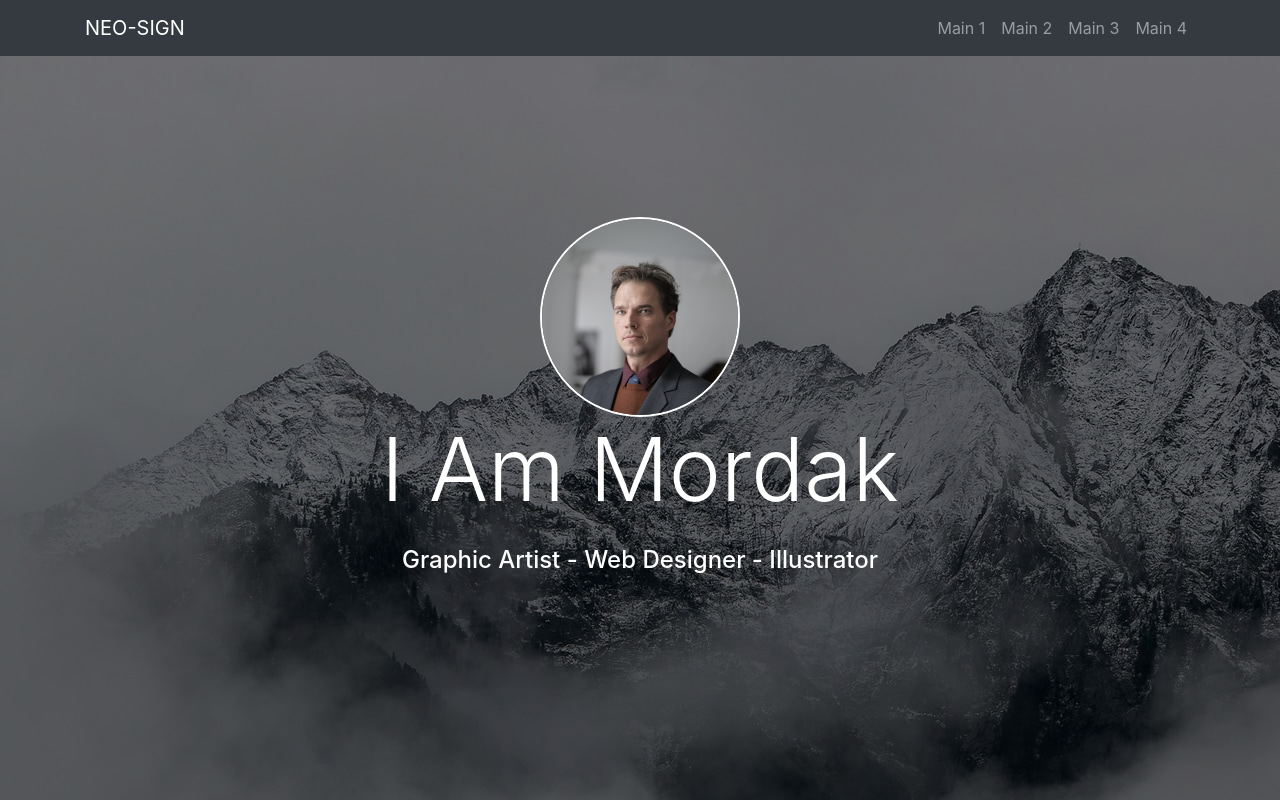
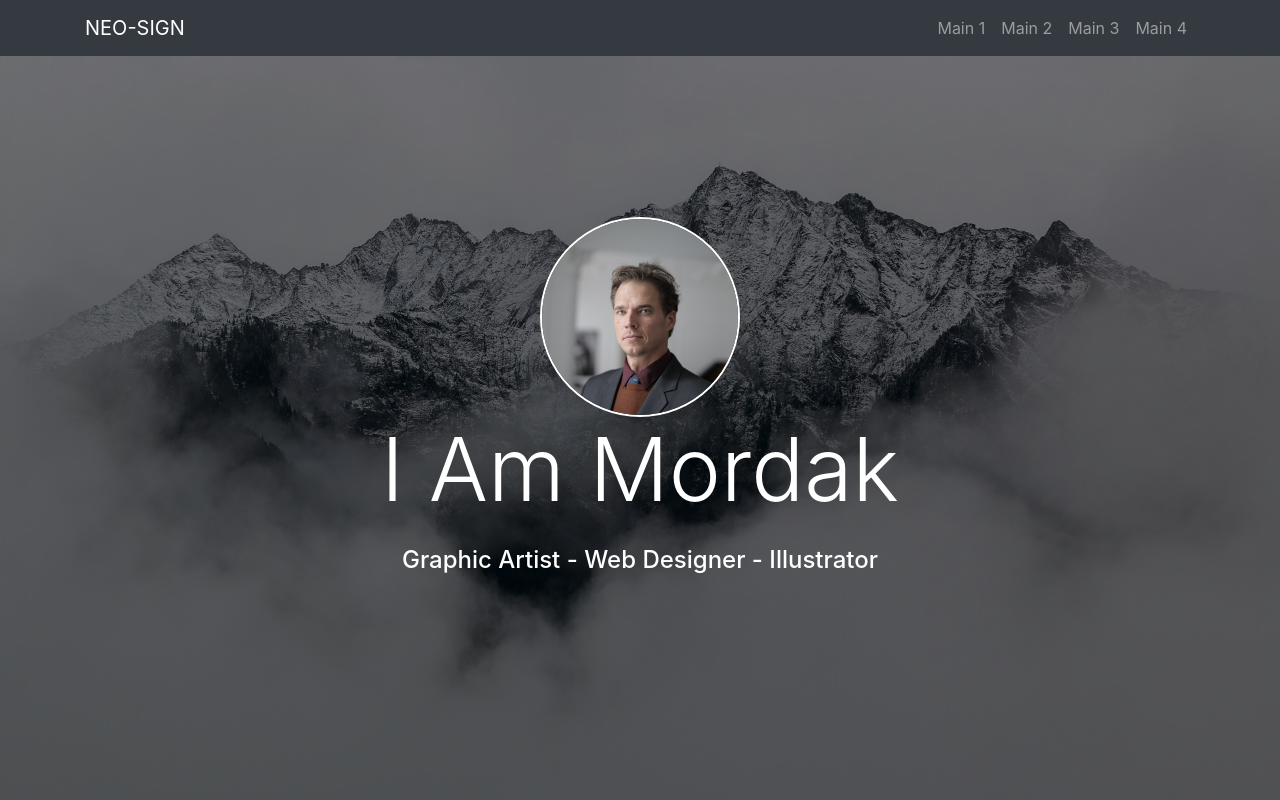
Before and after one commit to mordak-95/neosign-app, a React (Create React App) app: page / in a window 1280 px wide. Built offline with nearby package versions, Linux system fonts and the light colour scheme.

Commit message:
edit main component style file

```diff
--- a/src/Components/Main/Main.css
+++ b/src/Components/Main/Main.css
@@ -5,10 +5,7 @@
 
 }
 
-.cover{
-    background-size: cover;
-    min-height: 100vh;
-}
+
 .cover-content{
     min-height: 100vh;
 }
--- a/src/Components/Main/Main.js
+++ b/src/Components/Main/Main.js
@@ -8,7 +8,11 @@ export default (props) => {
 
 
   let style = {
-    background: 'linear-gradient(rgba(0,0,0,.5),rgba(0,0,0,.5)), url(' +  props.background  + ')'
+    background: 'linear-gradient(rgba(0,0,0,.5),rgba(0,0,0,.5)), url(' +  props.background  + ')',
+    backgroundSize: 'cover',
+    backgroundRepeat: 'no-repeat',
+    backgroundPosition: 'buttom',
+
   };
 
     return (
@@ -16,7 +20,7 @@ export default (props) => {
 
 
       <div className="main" >
-        <div style={style} className="cover container-fluid text-white" id={props.mainId}>
+        <div style={style} className=" container-fluid text-white" id={props.mainId}>
             <div className="cover-content d-flex flex-column justify-content-center align-items-center">
               <img src={props.img} alt="" class="rounded-circle"/>
               <h1 className="display-2 text-capitalize pt-4 pt-md-0">{props.title}</h1>
```
